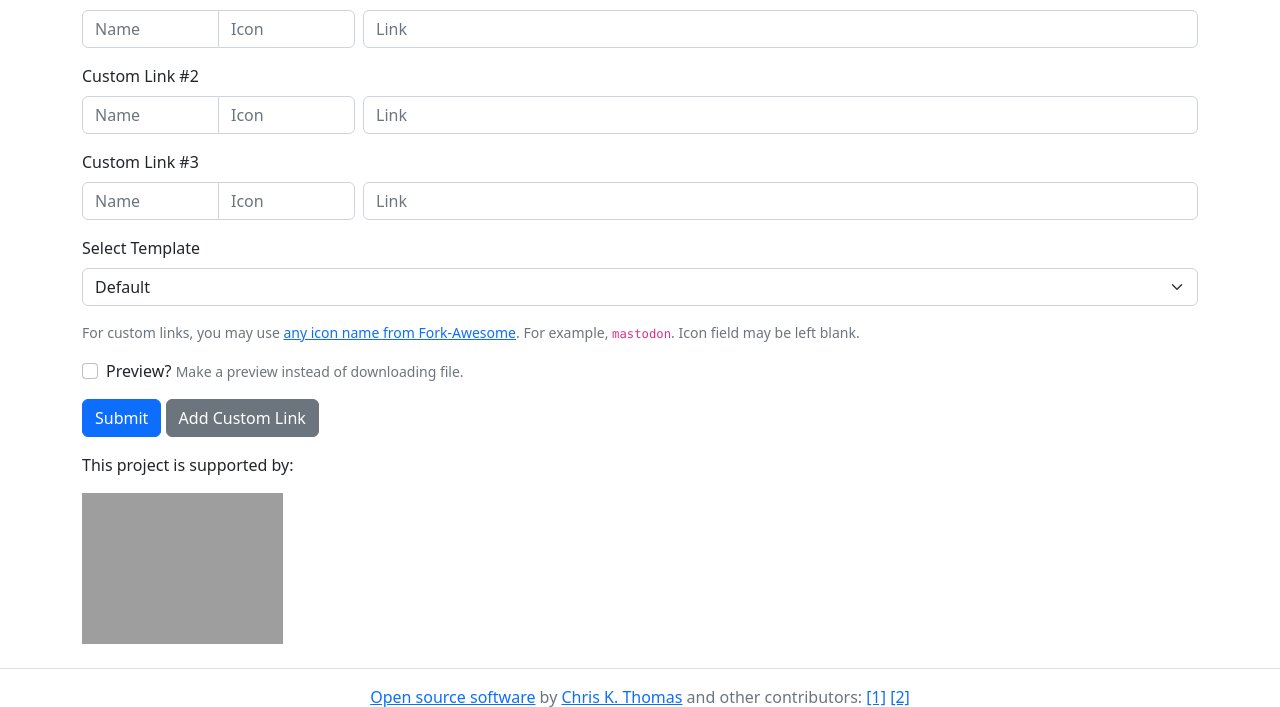
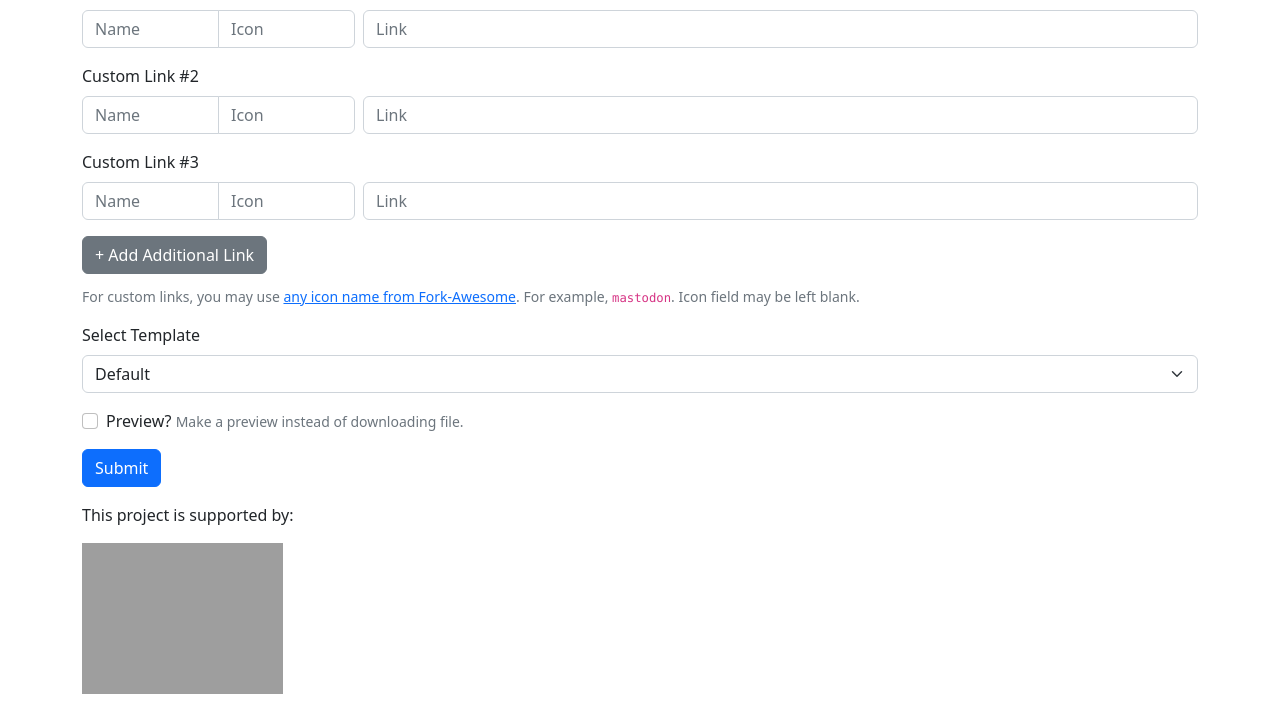
Before and after one commit to chriskthomas/linkfree-generator, a PHP site: page / in a window 1280 px wide. Shown: the part 1142-1849 px from the top of the page. Run offline with PHP 8.4, Linux system fonts and the light colour scheme; data that the repository does not hold is empty; grey boxes are pictures that could not be loaded.

Commit message:
Grouped custom link form components together
Custom link form components were previously spread apart. Grouping them together reduces the need to parse different areas of the form to add a new link.

Resolves: #17

```diff
--- a/src/index.php
+++ b/src/index.php
@@ -99,6 +99,14 @@ $lastsite_index = count($sites) - 1;
             </div>
           </div>
 <?php }?>
+<?php if ($num_clinks < 50) {?>
+        <a class="btn btn-secondary mb-2" data-index="<?=($lastsite_index + $num_clinks)?>" role="button">+ Add Additional Link</a>
+<?php }?>
+      <div class="mb-3">
+        <div class="form-text">
+          For custom links, you may use <a href="https://forkaweso.me/Fork-Awesome/icons/">any icon name from Fork-Awesome</a>. For example, <code>mastodon</code>. Icon field may be left blank.
+        </div>
+      </div>
       <div class="mb-3">
         <label for="theme" class="form-label"><span style="font-weight: 500;">Select Template</span></label>
         <select id="theme" name="theme" class="form-select">
@@ -109,21 +117,12 @@ $lastsite_index = count($sites) - 1;
         </select>
         <input type="hidden" id="themes-source" name="themes-source" value="<?=$themes_source?>">
       </div>
-
-      <div class="mb-3">
-        <div class="form-text">
-          For custom links, you may use <a href="https://forkaweso.me/Fork-Awesome/icons/">any icon name from Fork-Awesome</a>. For example, <code>mastodon</code>. Icon field may be left blank.
-        </div>
-      </div>
       <div class="mb-3 form-check">
         <input type="checkbox" id="ispreview" name="ispreview" class="form-check-input">
         <label for="ispreview" class="form-check-label">Preview?</label>
         <span class="form-text">Make a preview instead of downloading file.</span>
       </div>
       <button type="submit" class="btn btn-primary">Submit</button>
-<?php if ($num_clinks < 50) {?>
-        <a class="btn btn-secondary" data-index="<?=($lastsite_index + $num_clinks)?>" role="button">Add Custom Link</a>
-<?php }?>
     </form>
     <p>This project is supported by:</p>
     <a href="https://m.do.co/c/8bd90b1b884d">
```
